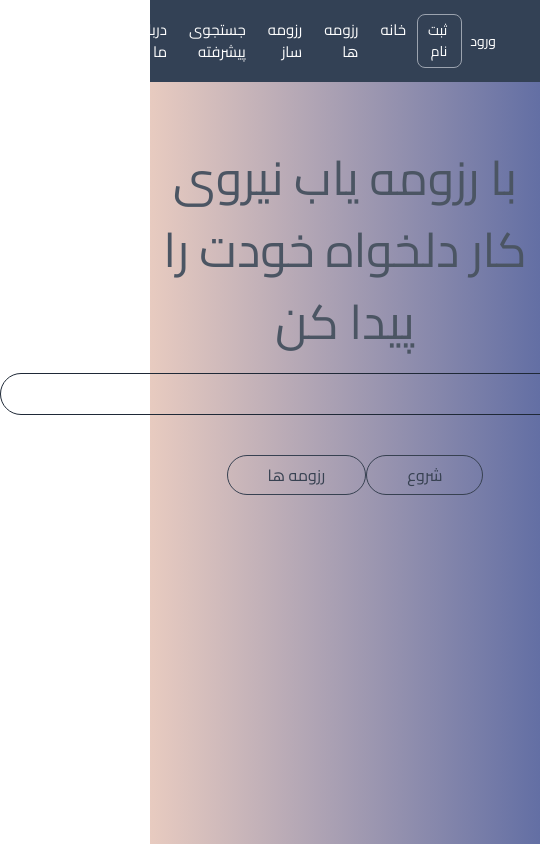
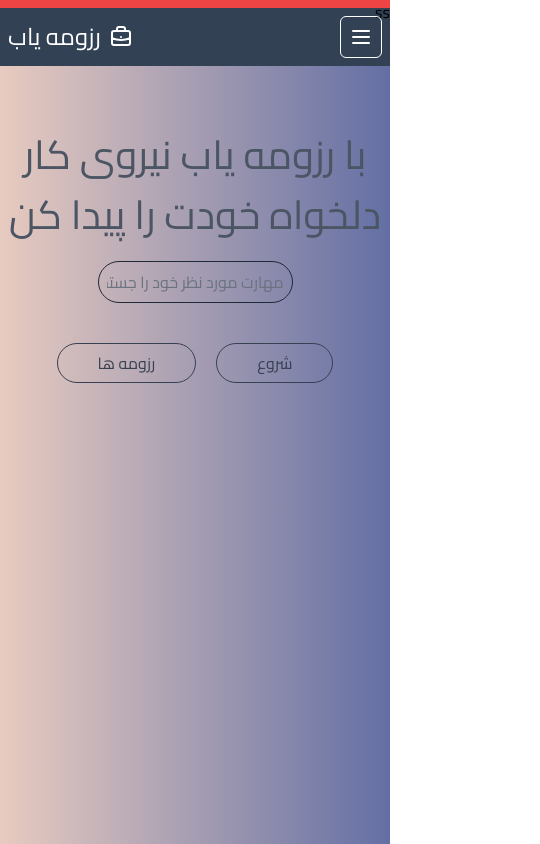
Before and after one commit to omidshali/resume-management, a React (Create React App) app: page / in a window 390 px wide. Shown: the whole page, 540 px wide, since content can reach past the window. Built offline with nearby package versions, Linux system fonts and the light colour scheme.

Commit message:
response navbar

```diff
--- a/src/components/NavBar.jsx
+++ b/src/components/NavBar.jsx
@@ -1,15 +1,28 @@
-import React from "react";
+import React, { useState } from "react";
 import ButtonNavbar from "./UI/ButtonNavbar";
 import SvgButton from "./UI/SvgButton";
 
 const NavBar = () => {
+  const [visibleMenu, setVisibleMenu] = useState(false);
   return (
-    <div className="flex justify-between py-2 bg-slate-700 px-10 items-center z-20 ">
-      <div className="flex text-white text-[14px] items-center">
+    <div>
+      <div className="bg-red-500 w-[100%] h-2">ss</div>
+
+      <div className="md:hidden flex items-center justify-between p-2 bg-slate-700 text-white">
+        <button className="border p-2 rounded-md border-white ">
+          <SvgButton data="M4 6h16M4 12h16M4 18h16" />
+        </button>
+        <div className="flex items-center">
+          <SvgButton data="M21 13.255A23.931 23.931 0 0112 15c-3.183 0-6.22-.62-9-1.745M16 6V4a2 2 0 00-2-2h-4a2 2 0 00-2 2v2m4 6h.01M5 20h14a2 2 0 002-2V8a2 2 0 00-2-2H5a2 2 0 00-2 2v10a2 2 0 002 2z" />
+          <h1 className="text-[24px] mr-2">رزومه یاب</h1>
+        </div>
+      </div>
+
+      <div className="md:flex md:justify-between md:py-2 bg-slate-700 md:px-10 items-center hidden  ">
+        <div className="flex text-white lg:text-[14px] items-center text-[10px]">
           <div className="flex items-center">
             <h1 className="mr-1">ورود</h1>
             <SvgButton
-            color="white"
               size={5}
               data="M11 16l-4-4m0 0l4-4m-4 4h14m-5 4v1a3 3 0 01-3 3H6a3 3 0 01-3-3V7a3 3 0 013-3h7a3 3 0 013 3v1"
             />
@@ -30,13 +43,10 @@ const NavBar = () => {
           <ButtonNavbar title="درباره ما" />
           <ButtonNavbar title="  راهنما" />
         </div>
-      <div className="flex text-white">
-        <SvgButton
-          color="white"
-          size={8}
-          data="M21 13.255A23.931 23.931 0 0112 15c-3.183 0-6.22-.62-9-1.745M16 6V4a2 2 0 00-2-2h-4a2 2 0 00-2 2v2m4 6h.01M5 20h14a2 2 0 002-2V8a2 2 0 00-2-2H5a2 2 0 00-2 2v10a2 2 0 002 2z"
-        />
+        <div className="flex text-white items-center ">
+          <SvgButton data="M21 13.255A23.931 23.931 0 0112 15c-3.183 0-6.22-.62-9-1.745M16 6V4a2 2 0 00-2-2h-4a2 2 0 00-2 2v2m4 6h.01M5 20h14a2 2 0 002-2V8a2 2 0 00-2-2H5a2 2 0 00-2 2v10a2 2 0 002 2z" />
           <h1 className="text-[22px] ml-2">رزومه یاب</h1>
+        </div>
       </div>
     </div>
   );
--- a/src/components/UI/ButtonNavbar.jsx
+++ b/src/components/UI/ButtonNavbar.jsx
@@ -2,7 +2,7 @@ import React from "react";
 
 const ButtonNavbar = ({ title }) => {
   return (
-    <h1 className="text-[15px] mx-1 cursor-pointer hover:bg-slate-500 py-[5px] px-[7px] rounded-lg transition duration-200 ease-out text-white">
+    <h1 className="text-[15px] lg:mx-1 cursor-pointer hover:bg-slate-500 py-[5px] px-[7px] rounded-lg transition duration-200 ease-out text-white">
       {title}
     </h1>
   );
--- a/src/components/UI/SearchBox.jsx
+++ b/src/components/UI/SearchBox.jsx
@@ -5,7 +5,7 @@ const SearchBox = () => {
     <div className="mt-4 justify-center  flex">
       <input
         placeholder="مهارت مورد نظر خود را جستجو کنید"
-        className="px-2 py-2 w-[60%] outline-none bg-transparent rounded-full border border-gray-800 flex flex-row-reverse placeholder:text-gray-500 pl-[680px]"
+        className="px-2 py-2 w-[50%] outline-none bg-transparent rounded-full border border-gray-800 flex flex-row-reverse placeholder:text-gray-500 "
         type="text"
         name=""
         id=""
--- a/src/components/UI/SvgButton.jsx
+++ b/src/components/UI/SvgButton.jsx
@@ -1,12 +1,11 @@
 import React from "react";
 
 const SvgButton = ({ data, size }) => {
-  //const result = `w-${size} h-${size}`;
-  const result = `w-${size} h-${size}`;
+
   return (
     <div>
       <svg
-        class={result}
+        class="w-6 h-6"
         fill="none"
         stroke="currentColor"
         viewBox="0 0 24 24"
--- a/src/components/home.js
+++ b/src/components/home.js
@@ -2,13 +2,17 @@ import React from "react";
 import NavBar from "./NavBar";
 import SearchBox from "./UI/SearchBox";
 
+
+
+
 const Home = () => {
   return (
     <div>
-      <div className="w-full h-[100vh] bg-gradient-to-r from-[#E8CBC0] to-[#636FA4] z-20 ">
+
+      <div className="w-full h-[100vh] bg-gradient-to-r from-[#E8CBC0] to-[#636FA4]  ">
         <NavBar />
-        <div className="mt-[15%] z-[10]">
-          <h1 className="text-[48px] text-center font text-gray-600">
+        <div className="pt-[15%] z-[10]">
+          <h1 className="text-[40px] text-center font text-gray-600">
             با رزومه یاب نیروی کار دلخواه خودت را پیدا کن
           </h1>
           <SearchBox />
@@ -17,7 +21,7 @@ const Home = () => {
           <button className="px-[40px] py-[7px] bg-transparent border border-gray-700 text-gray-700 rounded-full hover:bg-gray-700 hover:text-white">
             شروع
           </button>
-          <button className="ml-5 px-[40px] py-[7px] bg-transparent border border-gray-700 text-gray-700 rounded-full hover:bg-gray-700 hover:text-white">
+          <button className="mr-5 px-[40px] py-[7px] bg-transparent border border-gray-700 text-gray-700 rounded-full hover:bg-gray-700 hover:text-white">
             رزومه ها
           </button>
         </div>
```
Lines whose indentation alone changed are shown as unchanged.
